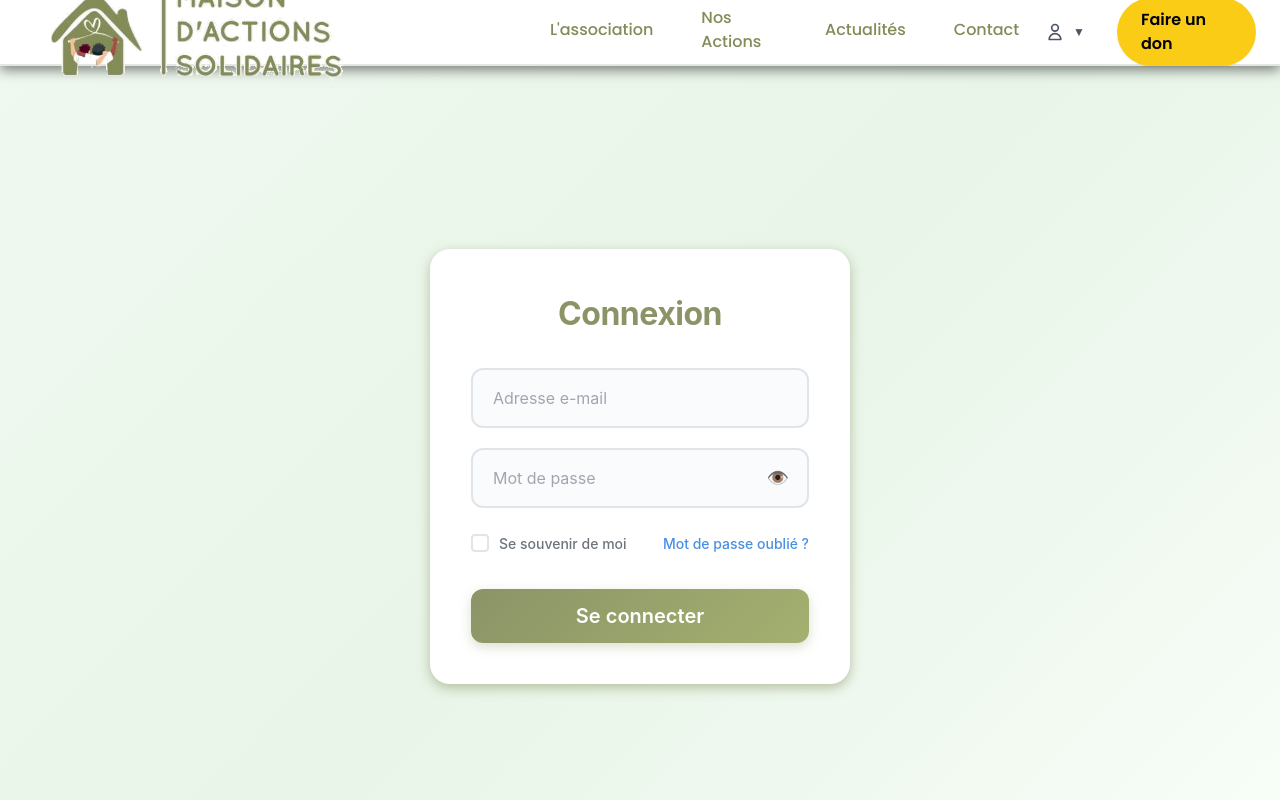
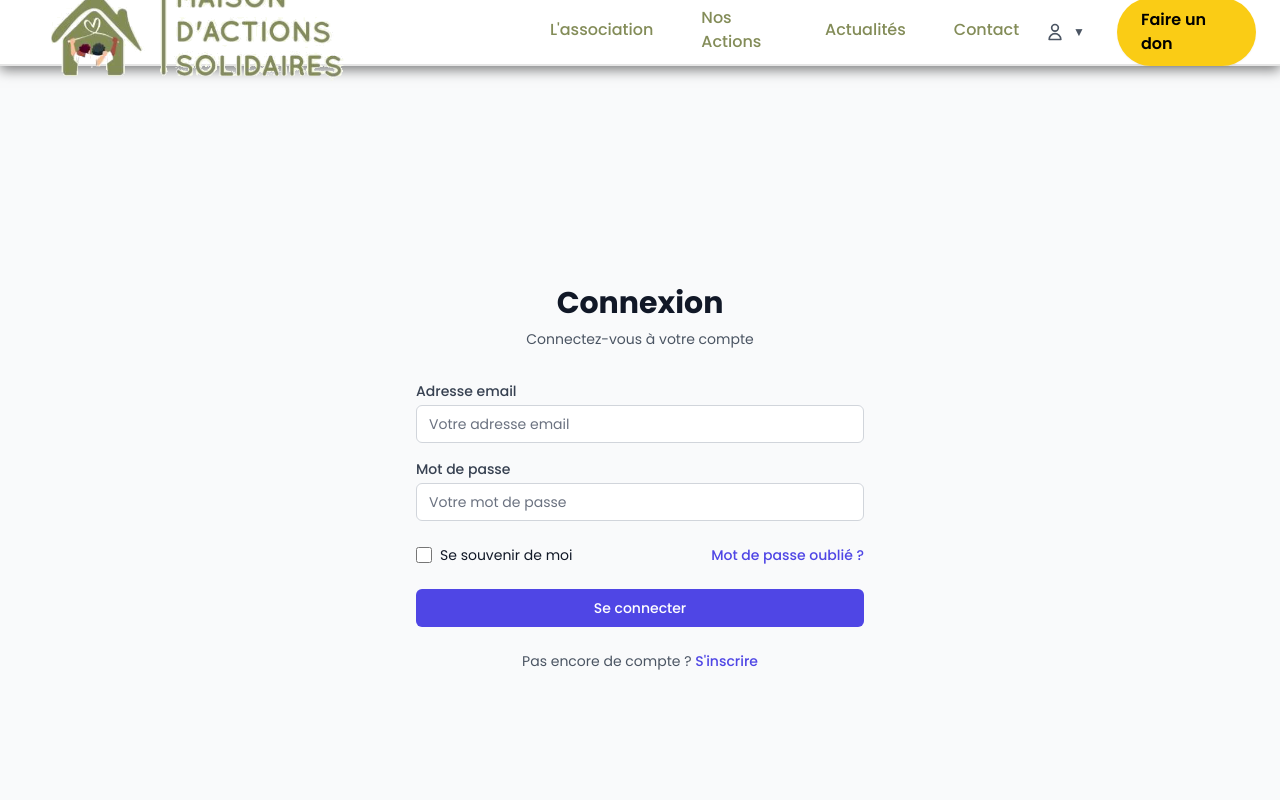
Before and after one commit to raniaamil/maison_actions_solidaires, a Next.js app: page /login in a window 1280 px wide. Shown: the top 800 px of the page. Built offline with nearby package versions, Linux system fonts and the light colour scheme.

Commit message:
login modifié. A revérifier.

```diff
--- a/src/app/login/page.tsx
+++ b/src/app/login/page.tsx
@@ -1,29 +1,36 @@
 'use client';
 
-import { useState } from 'react';
-import { useAuth } from '../../contexts/AuthContext';
-import styles from './login.module.css';
+import React, { useState, ChangeEvent, FormEvent } from 'react';
+import Link from 'next/link';
+import { useAuth } from '@/contexts/AuthContext'; // Ajustez le chemin selon votre structure
+
+interface FormData {
+  email: string;
+  password: string;
+}
+
+interface FormErrors {
+  [key: string]: string;
+}
 
 export default function LoginPage() {
-  const [formData, setFormData] = useState({
+  const [formData, setFormData] = useState<FormData>({
     email: '',
     password: ''
   });
-
-  const [showPassword, setShowPassword] = useState(false);
-  const [rememberMe, setRememberMe] = useState(false);
-  const [errors, setErrors] = useState({});
-  const [isLoading, setIsLoading] = useState(false);
+  const [errors, setErrors] = useState<FormErrors>({});
+  const [isLoading, setIsLoading] = useState<boolean>(false);
 
   const { login } = useAuth();
 
-  const handleInputChange = (e) => {
+  const handleInputChange = (e: ChangeEvent<HTMLInputElement>) => {
     const { name, value } = e.target;
     setFormData(prev => ({
       ...prev,
       [name]: value
     }));
 
+    // Clear error when user starts typing
     if (errors[name]) {
       setErrors(prev => ({
         ...prev,
@@ -32,130 +39,162 @@ export default function LoginPage() {
     }
   };
 
-  const validateForm = () => {
-    const newErrors = {};
+  const validateForm = (): boolean => {
+    const newErrors: FormErrors = {};
 
-    if (!formData.email.trim()) {
-      newErrors.email = 'L\'adresse e-mail est requise';
+    if (!formData.email) {
+      newErrors.email = 'L\'adresse email est requise';
     } else if (!/\S+@\S+\.\S+/.test(formData.email)) {
-      newErrors.email = 'L\'adresse e-mail n\'est pas valide';
+      newErrors.email = 'Veuillez entrer une adresse email valide';
     }
 
     if (!formData.password) {
       newErrors.password = 'Le mot de passe est requis';
+    } else if (formData.password.length < 6) {
+      newErrors.password = 'Le mot de passe doit contenir au moins 6 caractères';
     }
 
     setErrors(newErrors);
     return Object.keys(newErrors).length === 0;
   };
 
-  const handleSubmit = async (e) => {
+  const handleSubmit = async (e: FormEvent<HTMLFormElement>) => {
     e.preventDefault();
 
-    if (validateForm()) {
+    if (!validateForm()) {
+      return;
+    }
+
     setIsLoading(true);
+
     try {
-        const result = await login(formData.email, formData.password, rememberMe);
-
-        if (!result.success) {
-          setErrors({ general: result.error });
-        }
-      } catch (error) {
-        console.error('Erreur lors de la connexion:', error);
-        setErrors({ general: 'Erreur de connexion' });
+      await login(formData.email, formData.password);
+      // La redirection sera gérée par le contexte d'authentification
+    } catch (error: any) {
+      setErrors({
+        general: error.message || 'Erreur de connexion. Vérifiez vos identifiants.'
+      });
     } finally {
       setIsLoading(false);
     }
-    }
-  };
-
-  const togglePasswordVisibility = () => {
-    setShowPassword(!showPassword);
-  };
-
-  const handleRememberMeChange = (e) => {
-    setRememberMe(e.target.checked);
   };
 
   return (
-    <div className={styles.container}>
-      <div className={styles.formCard}>
-        <h1 className={styles.title}>Connexion</h1>
+    <div className="min-h-screen flex items-center justify-center bg-gray-50 py-12 px-4 sm:px-6 lg:px-8">
+      <div className="max-w-md w-full space-y-8">
+        <div>
+          <h2 className="mt-6 text-center text-3xl font-extrabold text-gray-900">
+            Connexion
+          </h2>
+          <p className="mt-2 text-center text-sm text-gray-600">
+            Connectez-vous à votre compte
+          </p>
+        </div>
 
+        <form className="mt-8 space-y-6" onSubmit={handleSubmit}>
           {errors.general && (
-          <div className="bg-red-50 border border-red-200 rounded-md p-3 mb-4">
-            <span className="text-red-600 text-sm">{errors.general}</span>
+            <div className="rounded-md bg-red-50 p-4">
+              <p className="text-sm text-red-800">{errors.general}</p>
             </div>
           )}
 
-        <form onSubmit={handleSubmit} className={styles.form}>
-          <div className={styles.inputGroup}>
+          <div className="space-y-4">
+            <div>
+              <label htmlFor="email" className="block text-sm font-medium text-gray-700">
+                Adresse email
+              </label>
               <input
+                id="email"
+                name="email"
                 type="email"
-              name="email"
-              placeholder="Adresse e-mail"
+                autoComplete="email"
+                required
+                className={`mt-1 appearance-none rounded-md relative block w-full px-3 py-2 border ${
+                  errors.email ? 'border-red-300' : 'border-gray-300'
+                } placeholder-gray-500 text-gray-900 focus:outline-none focus:ring-indigo-500 focus:border-indigo-500 focus:z-10 sm:text-sm`}
+                placeholder="Votre adresse email"
                 value={formData.email}
                 onChange={handleInputChange}
-              className={`${styles.input} ${errors.email ? styles.inputError : ''}`}
                 disabled={isLoading}
               />
-            {errors.email && <span className={styles.errorText}>{errors.email}</span>}
+              {errors.email && (
+                <p className="mt-2 text-sm text-red-600">{errors.email}</p>
+              )}
             </div>
 
-          <div className={styles.inputGroup}>
-            <div className={styles.passwordWrapper}>
+            <div>
+              <label htmlFor="password" className="block text-sm font-medium text-gray-700">
+                Mot de passe
+              </label>
               <input
-                type={showPassword ? "text" : "password"}
+                id="password"
                 name="password"
-                placeholder="Mot de passe"
+                type="password"
+                autoComplete="current-password"
+                required
+                className={`mt-1 appearance-none rounded-md relative block w-full px-3 py-2 border ${
+                  errors.password ? 'border-red-300' : 'border-gray-300'
+                } placeholder-gray-500 text-gray-900 focus:outline-none focus:ring-indigo-500 focus:border-indigo-500 focus:z-10 sm:text-sm`}
+                placeholder="Votre mot de passe"
                 value={formData.password}
                 onChange={handleInputChange}
-                className={`${styles.input} ${styles.passwordInput} ${errors.password ? styles.inputError : ''}`}
                 disabled={isLoading}
               />
+              {errors.password && (
+                <p className="mt-2 text-sm text-red-600">{errors.password}</p>
+              )}
+            </div>
+          </div>
+
+          <div className="flex items-center justify-between">
+            <div className="flex items-center">
+              <input
+                id="remember-me"
+                name="remember-me"
+                type="checkbox"
+                className="h-4 w-4 text-indigo-600 focus:ring-indigo-500 border-gray-300 rounded"
+              />
+              <label htmlFor="remember-me" className="ml-2 block text-sm text-gray-900">
+                Se souvenir de moi
+              </label>
+            </div>
+
+            <div className="text-sm">
+              <Link
+                href="/forgot-password"
+                className="font-medium text-indigo-600 hover:text-indigo-500"
+              >
+                Mot de passe oublié ?
+              </Link>
+            </div>
+          </div>
+
+          <div>
             <button
-                type="button"
-                className={styles.togglePassword}
-                onClick={togglePasswordVisibility}
+              type="submit"
               disabled={isLoading}
-                aria-label={showPassword ? "Masquer le mot de passe" : "Afficher le mot de passe"}
+              className={`group relative w-full flex justify-center py-2 px-4 border border-transparent text-sm font-medium rounded-md text-white ${
+                isLoading
+                  ? 'bg-gray-400 cursor-not-allowed'
+                  : 'bg-indigo-600 hover:bg-indigo-700 focus:outline-none focus:ring-2 focus:ring-offset-2 focus:ring-indigo-500'
+              }`}
             >
-                {showPassword ? "👁️‍🗨️" : "👁️"}
+              {isLoading ? 'Connexion en cours...' : 'Se connecter'}
             </button>
           </div>
-            {errors.password && <span className={styles.errorText}>{errors.password}</span>}
+
+          <div className="text-center">
+            <p className="text-sm text-gray-600">
+              Pas encore de compte ?{' '}
+              <Link
+                href="/register"
+                className="font-medium text-indigo-600 hover:text-indigo-500"
+              >
+                S'inscrire
+              </Link>
+            </p>
           </div>
-
-          <div className={styles.optionsRow}>
-            <label className={styles.checkboxContainer}>
-              <input
-                type="checkbox"
-                checked={rememberMe}
-                onChange={handleRememberMeChange}
-                className={styles.checkbox}
-                disabled={isLoading}
-              />
-              <span className={styles.checkboxLabel}>Se souvenir de moi</span>
-            </label>
-
-            <a href="/forgot-password" className={styles.forgotPassword}>
-              Mot de passe oublié ?
-            </a>
-          </div>
-
-          <button
-            type="submit"
-            className={styles.submitButton}
-            disabled={isLoading}
-          >
-            {isLoading ? 'Connexion...' : 'Se connecter'}
-          </button>
         </form>
-
-        {/* <div className={styles.registerLink}>
-          <span>Pas encore de compte ? </span>
-          <a href="/register" className={styles.link}>S'inscrire</a>
-        </div> */}
       </div>
     </div>
   );
```
Lines whose indentation alone changed are shown as unchanged.
